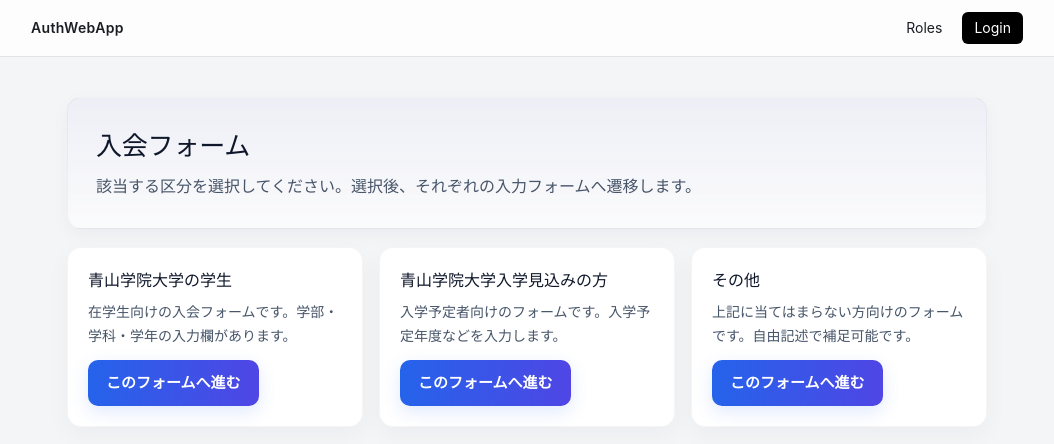
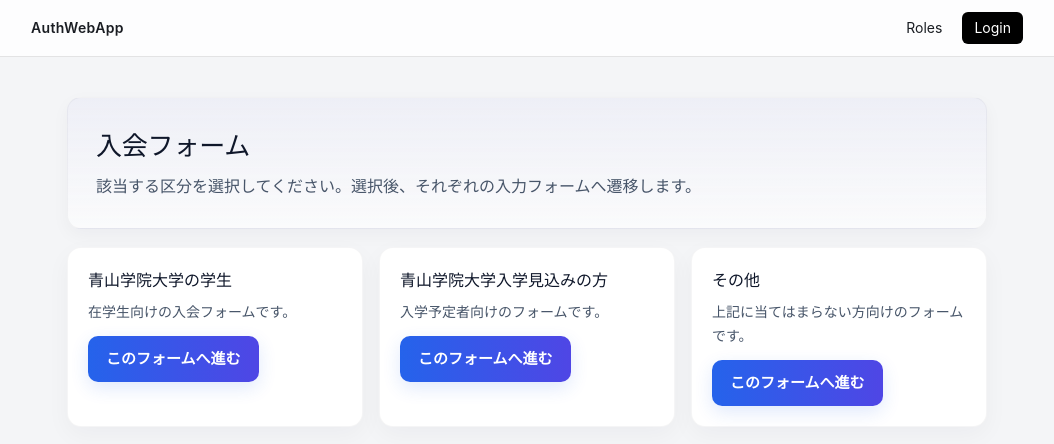
Before and after one commit to digitart-tech-assoc/AuthWebApp, a Next.js app in the folder frontend/: page /join/form in a window 1280 px wide. Shown: the top 444 px of the page, without its empty margins (113-1167 px from the left). Built offline with nearby package versions, Linux system fonts and the light colour scheme; no server answers.

Commit message:
fix: 入会フォームの説明文を簡潔に修正

```diff
--- a/frontend/src/app/join/form/page.tsx
+++ b/frontend/src/app/join/form/page.tsx
@@ -12,7 +12,7 @@
       <section className={styles.grid}>
         <article className={styles.card}>
           <h2 className={styles.cardTitle}>青山学院大学の学生</h2>
-          <p className={styles.cardText}>在学生向けの入会フォームです。学部・学科・学年の入力欄があります。</p>
+          <p className={styles.cardText}>在学生向けの入会フォームです。</p>
           <Link className={styles.primary} href="/join/form/aoyama-student">
             このフォームへ進む
           </Link>
@@ -20,7 +20,7 @@
 
         <article className={styles.card}>
           <h2 className={styles.cardTitle}>青山学院大学入学見込みの方</h2>
-          <p className={styles.cardText}>入学予定者向けのフォームです。入学予定年度などを入力します。</p>
+          <p className={styles.cardText}>入学予定者向けのフォームです。</p>
           <Link className={styles.primary} href="/join/form/prospective-student">
             このフォームへ進む
           </Link>
@@ -28,7 +28,7 @@
 
         <article className={styles.card}>
           <h2 className={styles.cardTitle}>その他</h2>
-          <p className={styles.cardText}>上記に当てはまらない方向けのフォームです。自由記述で補足可能です。</p>
+          <p className={styles.cardText}>上記に当てはまらない方向けのフォームです。</p>
           <Link className={styles.primary} href="/join/form/other">
             このフォームへ進む
           </Link>
```
